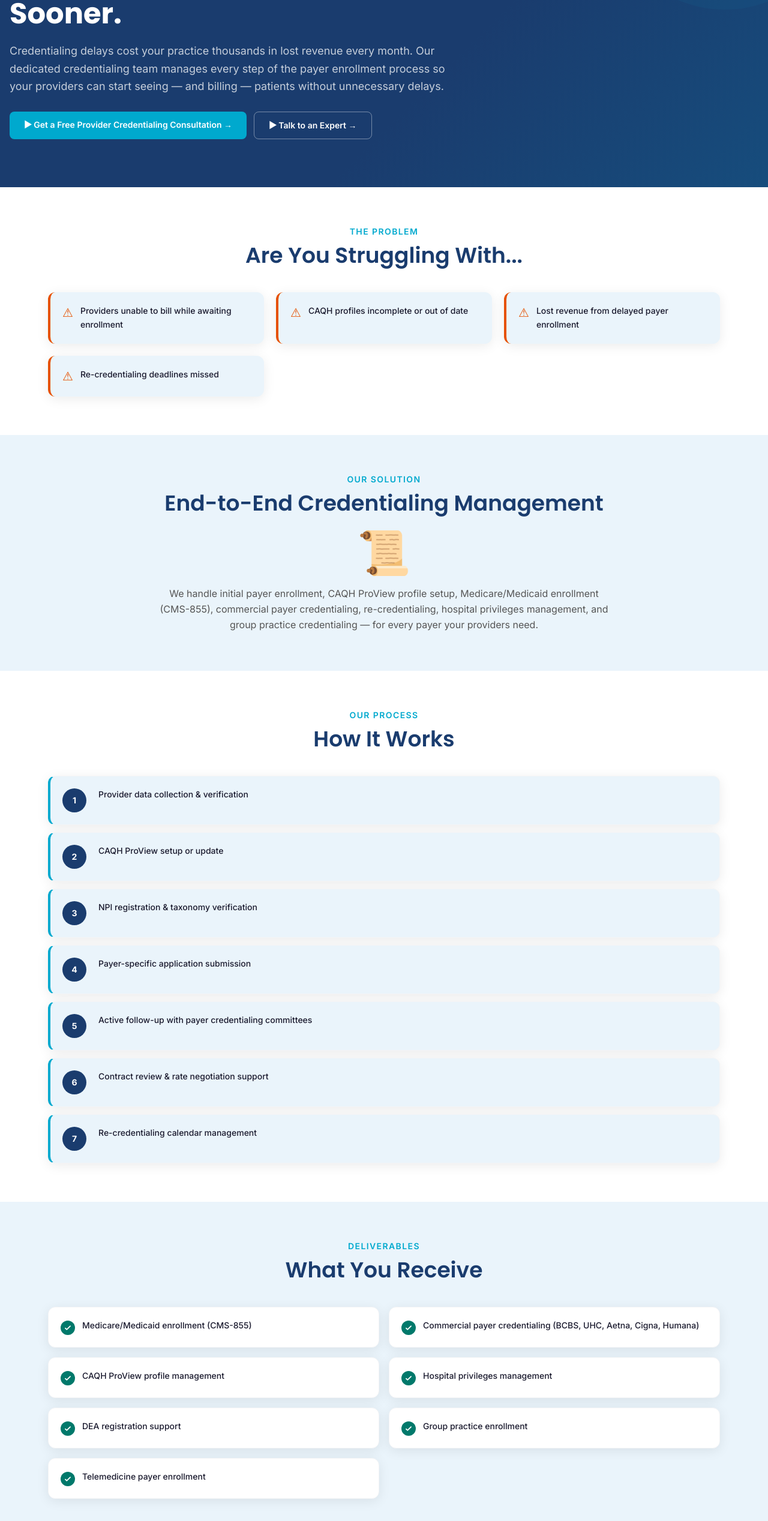
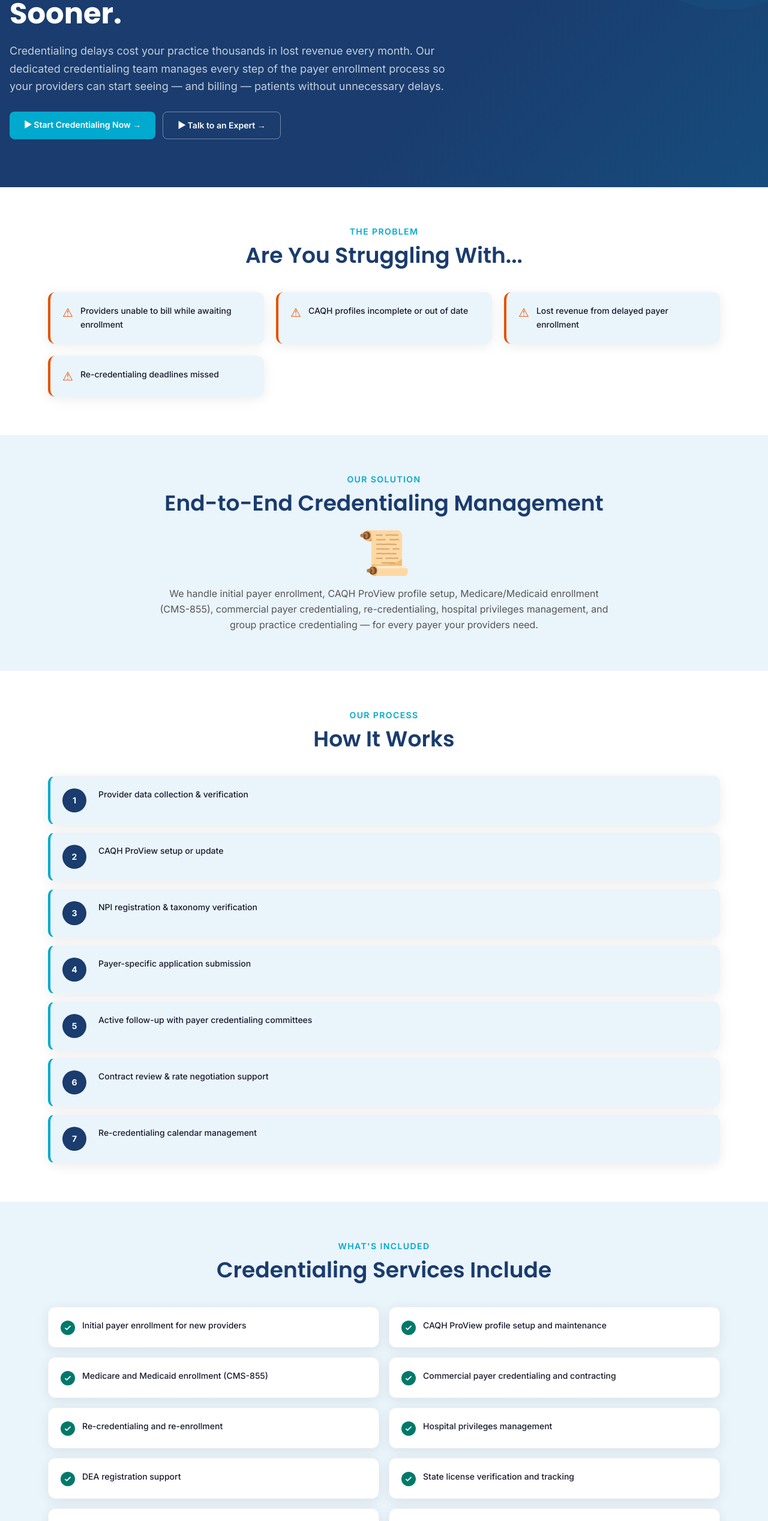
Before and after one commit to raffayprogrammer/Website, a Next.js app: page /services/credentialing in a window 1280 px wide. Shown: the part 256-2791 px from the top of the page at 60% size. Built offline with nearby package versions, Linux system fonts and the light colour scheme.

Commit message:
Section 6.5 Provider Credentialing alignment - 11 services, 5-row Credentialing Timeline KPI table with custom column headers

```diff
--- a/src/app/services/credentialing/page.tsx
+++ b/src/app/services/credentialing/page.tsx
@@ -3,5 +3,13 @@ import ServicePageTemplate from "@/components/templates/ServicePageTemplate";
 import { services } from "@/data/services";
 
 const data = services["credentialing"];
-export const metadata: Metadata = { title: data.metaTitle, description: data.metaDesc };
-export default function Page() { return <ServicePageTemplate data={data} />; }
+
+export const metadata: Metadata = {
+  title: data.metaTitle,
+  description: data.metaDesc,
+  keywords: data.keywords,
+};
+
+export default function Page() {
+  return <ServicePageTemplate data={data} />;
+}
--- a/src/components/templates/ServicePageTemplate.tsx
+++ b/src/components/templates/ServicePageTemplate.tsx
@@ -145,26 +145,31 @@ export default function ServicePageTemplate({ data }: { data: ServiceData }) {
         </div>
       </section>
 
-      {/* 6. KPIs & Results (conditional, 2-col or 3-col based on whether industry data is provided) */}
+      {/* 6. KPIs & Results (conditional, 2-col or 3-col, with optional service-specific titles + column labels) */}
       {data.kpis && data.kpis.length > 0 && (() => {
         const showIndustry = data.kpis.some((k) => k.industry && k.industry.trim() !== "");
         const cols = showIndustry ? "grid-cols-3" : "grid-cols-2";
+        const colHead = data.kpisColumns ?? {
+          kpi: "KPI",
+          industry: "Industry Average",
+          target: "[Company Name] Target",
+        };
         return (
           <section className="py-16 bg-navy">
             <div className="max-w-5xl mx-auto px-4">
               <div className="text-center mb-10">
                 <p className="text-cyan font-semibold uppercase tracking-widest text-sm mb-2">
-                  Performance Metrics
+                  {data.kpisEyebrow ?? "Performance Metrics"}
                 </p>
                 <h2 className="t-h2-section text-white font-[family-name:var(--font-poppins)]" style={{ color: "#fff" }}>
-                  KPIs We Target
+                  {data.kpisTitle ?? "KPIs We Target"}
                 </h2>
               </div>
               <div className="bg-white/5 border border-white/10 rounded-2xl overflow-hidden">
                 <div className={`grid ${cols} bg-white/10 text-white font-semibold text-sm px-6 py-4`}>
-                  <div>KPI</div>
-                  {showIndustry && <div className="text-center">Industry Average</div>}
-                  <div className="text-right">[Company Name] Target</div>
+                  <div>{colHead.kpi}</div>
+                  {showIndustry && <div className="text-center">{colHead.industry}</div>}
+                  <div className="text-right">{colHead.target}</div>
                 </div>
                 {data.kpis.map((k) => (
                   <div
--- a/src/data/services.ts
+++ b/src/data/services.ts
@@ -17,6 +17,12 @@ export type ServiceData = {
   deliverablesTitle?: string;
   deliverables: string[];
   kpis?: { kpi: string; industry?: string; target: string }[];
+  /** Optional eyebrow above the KPI table (defaults to "Performance Metrics"). */
+  kpisEyebrow?: string;
+  /** Optional alternate H2 for the KPI section (defaults to "KPIs We Target"). */
+  kpisTitle?: string;
+  /** Optional alternate column headers for the KPI table. */
+  kpisColumns?: { kpi: string; industry?: string; target: string };
   whoFor: string[];
   related: string[];
 };
@@ -295,12 +301,22 @@ export const services: Record<string, ServiceData> = {
     related: ["medical-billing", "accounts-receivable", "prior-authorization"],
   },
 
+  /* Section 6.5 — Provider Credentialing Service Page (spec-verbatim) */
   credentialing: {
     slug: "credentialing",
     title: "Provider Credentialing",
-    metaTitle: "Provider Credentialing Services | Insurance Enrollment",
+    metaTitle: "Provider Credentialing Services | Insurance Enrollment | [Company Name]",
     metaDesc:
-      "Fast, accurate provider credentialing and payer enrollment services. We credential your providers with all major insurance networks.",
+      "Fast, accurate provider credentialing and payer enrollment services. We credential your providers with all major insurance networks so you can start billing sooner.",
+    keywords: [
+      "provider credentialing",
+      "physician credentialing",
+      "payer enrollment",
+      "insurance credentialing",
+      "CAQH",
+      "credentialing services USA",
+    ],
+    heroCta: "Start Credentialing Now",
     icon: "📜",
     heroHeadline: "Credentialed Faster. Billing Sooner.",
     heroSubheadline:
@@ -323,19 +339,29 @@ export const services: Record<string, ServiceData> = {
       { step: "6", activity: "Contract review & rate negotiation support" },
       { step: "7", activity: "Re-credentialing calendar management" },
     ],
+    deliverablesTitle: "Credentialing Services Include",
     deliverables: [
-      "Medicare/Medicaid enrollment (CMS-855)",
-      "Commercial payer credentialing (BCBS, UHC, Aetna, Cigna, Humana)",
-      "CAQH ProView profile management",
+      "Initial payer enrollment for new providers",
+      "CAQH ProView profile setup and maintenance",
+      "Medicare and Medicaid enrollment (CMS-855)",
+      "Commercial payer credentialing and contracting",
+      "Re-credentialing and re-enrollment",
       "Hospital privileges management",
       "DEA registration support",
-      "Group practice enrollment",
+      "State license verification and tracking",
+      "NPI registry management",
+      "Group practice credentialing",
       "Telemedicine payer enrollment",
     ],
+    kpisEyebrow: "Timelines",
+    kpisTitle: "Credentialing Timeline",
+    kpisColumns: { kpi: "Payer Type", industry: "Typical Timeline", target: "Our Target" },
     kpis: [
-      { kpi: "Medicare Enrollment Time", industry: "60-90 days", target: "45-60 days" },
-      { kpi: "Commercial Payer Enrollment", industry: "45-120 days", target: "60-90 days" },
-      { kpi: "Group Practice Additions", industry: "2-4 weeks", target: "1-2 weeks" },
+      { kpi: "Medicare",                                  industry: "60–90 days",                target: "45–60 days" },
+      { kpi: "Medicaid",                                  industry: "30–90 days (state-dependent)", target: "30–60 days" },
+      { kpi: "Commercial (BCBS, Aetna, Cigna, UHC)",      industry: "45–120 days",               target: "60–90 days" },
+      { kpi: "TRICARE",                                   industry: "30–60 days",                target: "30–45 days" },
+      { kpi: "Group enrollment additions",                industry: "2–4 weeks",                 target: "1–2 weeks" },
     ],
     whoFor: [
       "New providers joining a practice",
```
